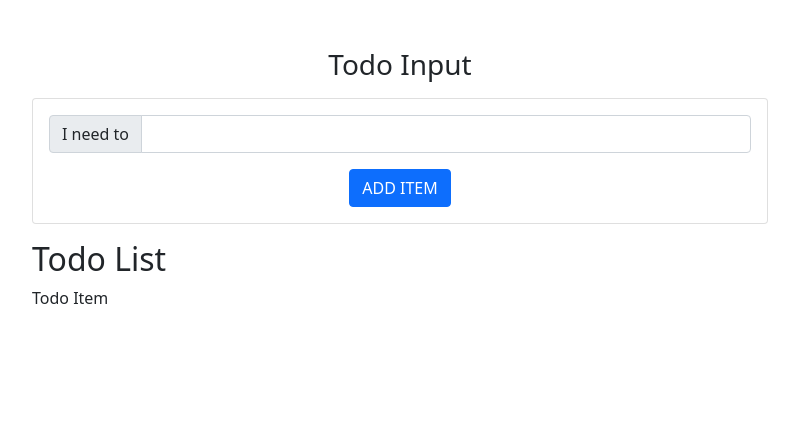
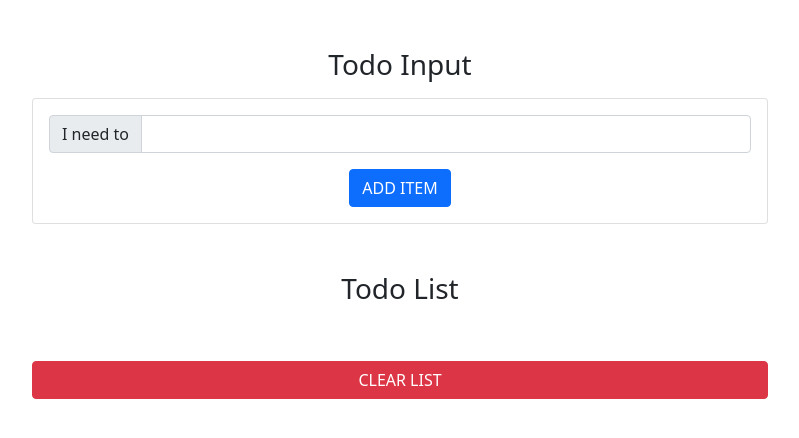
Before and after one commit to Mr-ubi/react-todo-list, a React (Create React App) app: page / in a window 1280 px wide. Shown: the top 438 px of the page, without its empty margins (240-1039 px from the left). Built offline with nearby package versions, Linux system fonts and the light colour scheme.

Commit message:
Import Component, edycja składni App.js, dodanie elementów do TodoList.js

```diff
--- a/src/App.js
+++ b/src/App.js
@@ -1,24 +1,23 @@
-import React from 'react';
+import React, { Component } from 'react';
 import {v1 as uuid} from 'uuid';
 import 'bootstrap/dist/css/bootstrap.min.css';
 import TodoInput from './components/TodoInput';
 import TodoList from './components/TodoList';
 
-function App() {
-  React.state={
+class App extends Component {
+  state={
     items: [],
     id: uuid(),
     item: "",
     editItem: false
   };
 
-
-  React.handleChange = e => {
+  handleChange = (e) => {
       this.setState({
       item: e.target.value
     });
   };
-  React.handleSubmit = e => {
+  handleSubmit = e => {
     e.preventDefault();
     const newItem = {
       id: this.state.id,
@@ -26,7 +25,7 @@ function App() {
     }
     const updatedItems = [...this.state.items,newItem]
 
-    React.setState ({
+    this.setState ({
       items: updatedItems,
       item: "",
       id: uuid(),
@@ -34,31 +33,33 @@ function App() {
     });
   };
 
-  React.clearList = () => {
+  clearList = () => {
     console.log("clear list");
   };
 
-  React.handleDelete = id => {
+  handleDelete = id => {
     console.log("handle delete " + {id});
   };
 
-  React.handleEdit = id => {
+  handleEdit = id => {
     console.log("handle edit " + {id});
   };
 
-  return (
+  render() {
+    return (
       <div className="container">
         <div className="row">
           <div className="col-10 mx-auto col-md-8 mt-5">
             <h3 className="text-capitalize text-center">
               Todo Input
             </h3>
-            <TodoInput item={React.state.item} handleChange={React.handleChange} handleSubmit={React.handleSubmit} editItem={React.state.editItem} />
-            <TodoList items={React.state.items} clearList={React.clearList} handleDelete={React.handleDelete} handleEdit={React.handleEdit}/>
+            <TodoInput item={this.state.item} handleChange={this.handleChange} handleSubmit={this.handleSubmit} editItem={this.state.editItem} />
+            <TodoList items={this.state.items} clearList={this.clearList} handleDelete={this.handleDelete} handleEdit={this.handleEdit}/>
           </div>
         </div>
       </div>
-  );
+    )
+  };
 }
 
 export default App;
--- a/src/components/TodoList.js
+++ b/src/components/TodoList.js
@@ -1,12 +1,24 @@
 import React, { Component } from 'react'
 import Item from './TodoItem';
+import TodoItem from './TodoItem';
 export default class TodoList extends Component {
     render() {
+        const {items, clearList, handleDelete, handleEdit} = this.props;
         return (
-            <div>
-                <h2>Todo List</h2>
-                <Item />
-            </div>
+            <ul className = "list-group my-5">
+                <h3 className = "text-capitalize text-center">todo list</h3>
+                {items.map(item => {
+                    return (
+                    <TodoItem
+                    key={item.id}
+                    title={item.title}
+                    handleDelete={()=>handleDelete(item.id)}
+                    handleEdit={()=>handleEdit(item.id)}
+                    />
+                    );
+                    })}
+                    <button type="button" className="btn btn-danger btn-block text-uppercase mt-5" onClick={clearList}>Clear List</button>
+            </ul>
         )
     }
 }
```
